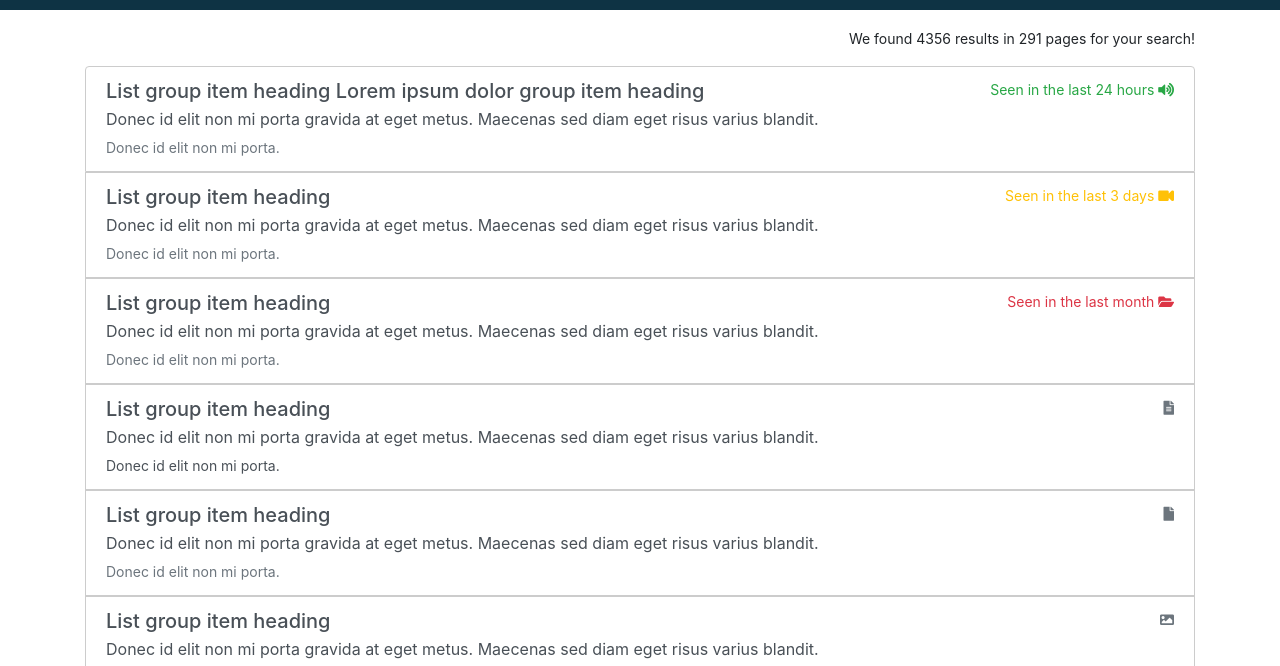
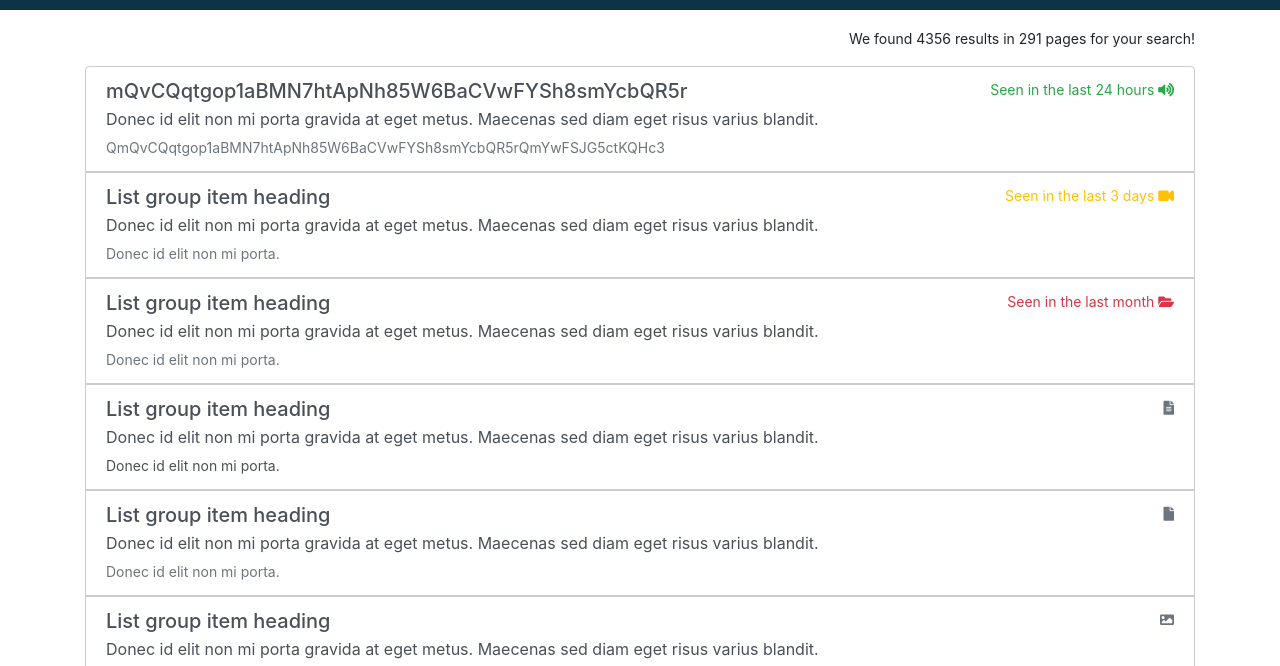
Before and after one commit to vandrongelen/ipfs-search-static-frontend, a website: page src/results.html in a window 1280 px wide. Shown: the part 122-788 px from the top of the page. Drawn offline with nearby package versions, Linux system fonts and the light colour scheme; files that its build step writes are made by us from their sources.

Commit message:
Test strings for better word wrap on small devices.

```diff
--- a/src/results.html
+++ b/src/results.html
@@ -70,11 +70,11 @@
               <div class="list-group">
                 <a href="#" class="list-group-item list-group-item-action flex-column align-items-start" data-toggle="modal" data-target=".bd-result-modal-lg">
                   <div class="d-flex w-100 justify-content-between">
-                    <h5 class="mb-1">List group item heading Lorem ipsum dolor group item heading</h5>
+                    <h5 class="mb-1">mQvCQqtgop1aBMN7htApNh85W6BaCVwFYSh8smYcbQR5r</h5>
                     <small class="available"><span class="d-none d-lg-inline">Seen in the last 24 hours </span><i class="fas fa-volume-up"></i></small>
                   </div>
                   <p class="mb-1">Donec id elit non mi porta gravida at eget metus. Maecenas sed diam eget risus varius blandit.</p>
-                  <small class="text-muted">Donec id elit non mi porta.</small>
+                  <small class="text-muted">QmQvCQqtgop1aBMN7htApNh85W6BaCVwFYSh8smYcbQR5rQmYwFSJG5ctKQHc3</small>
                 </a>
                 <a href="#" class="list-group-item list-group-item-action flex-column align-items-start">
                   <div class="d-flex w-100 justify-content-between">
@@ -210,7 +210,7 @@
 
             <div class="">
               <div class="modal-header">
-                <h5 class="modal-title" id="myResultModalLabel">List group item heading</h5>
+                <h5 class="modal-title" id="myResultModalLabel">List group item heading Lorem ipsum dolor group item heading</h5>
                 <button type="button" class="close" data-dismiss="modal" aria-label="Close">
                   <span aria-hidden="true">×</span>
                 </button>
@@ -229,7 +229,7 @@
                   Description
                 </dt>
                 <dd class="col-sm-9">
-                  A description list is perfect for defining terms.
+                  QmYwFSJG5ctKQHc3vxn5dw8P4xk9ZmQm1T9Hu93TZ7pA9J
                 </dd>
 
                 <dt class="col-sm-3">
```
